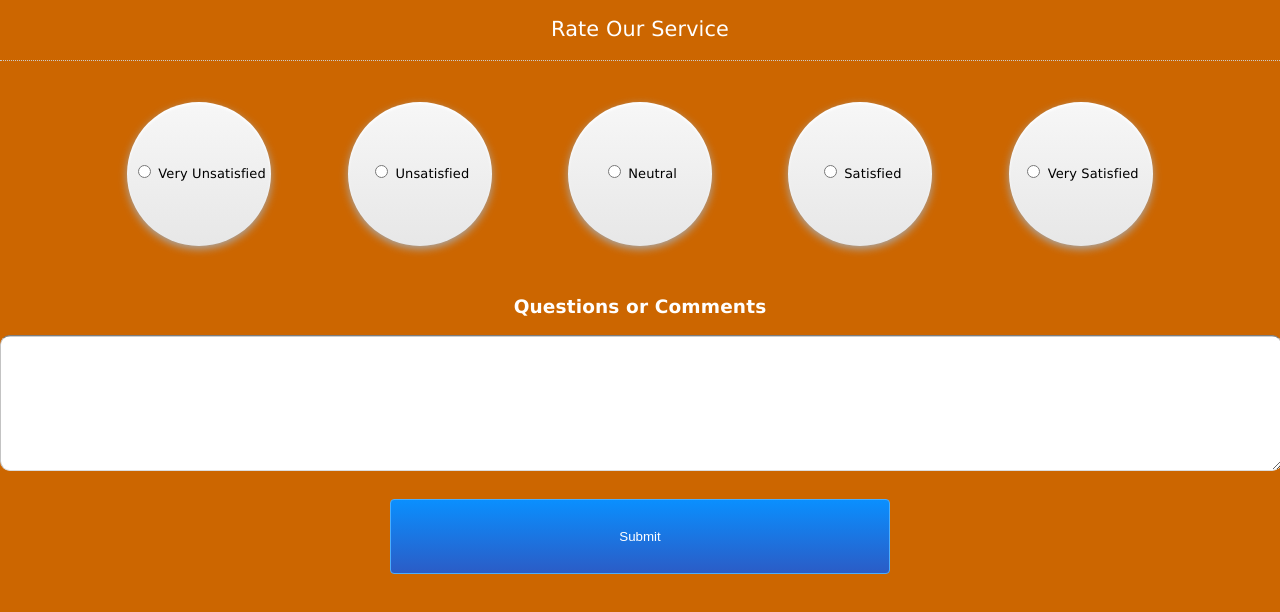
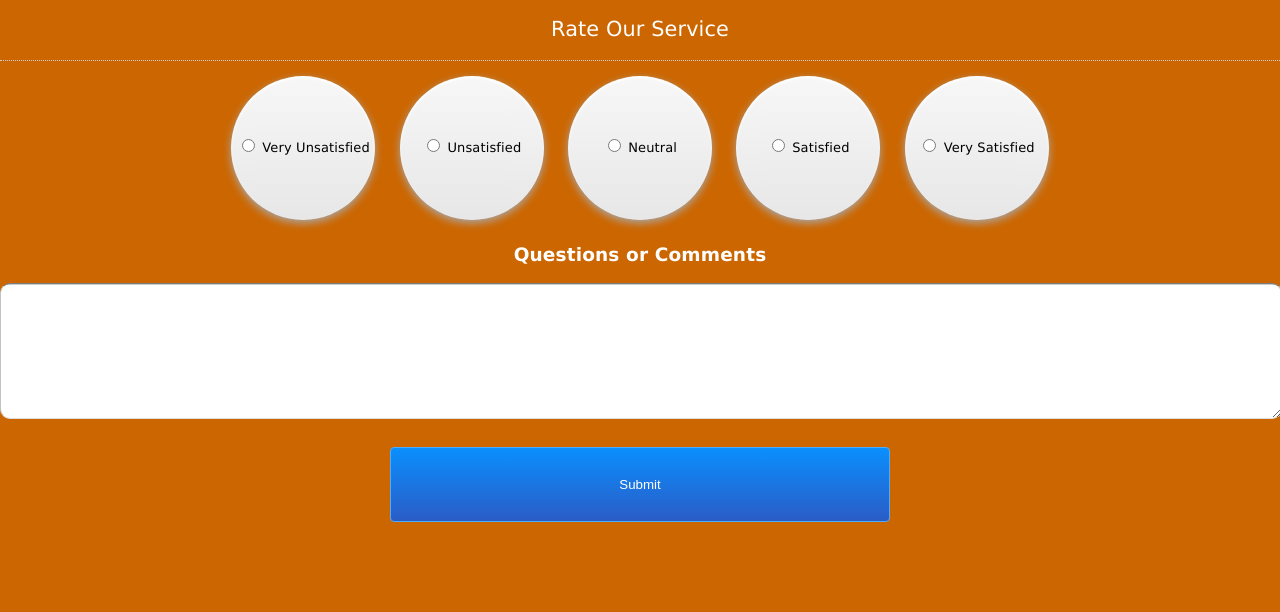
Before and after one commit to libraronin/Forms, a plain HTML site: page satisfaction/index.html in a window 1280 px wide. Drawn offline with Linux system fonts and the light colour scheme.

Commit message:
changed the button spacing

```diff
--- a/satisfaction/index.html
+++ b/satisfaction/index.html
@@ -25,7 +25,7 @@
   background-image: -ms-linear-gradient(top, #f7f7f7, #e7e7e7);
   background-image: -o-linear-gradient(top, #f7f7f7, #e7e7e7);
   color: #000;
-  margin: 36px;
+  margin: 10px;
   width: 144px;
   height: 144px;
   position: relative;
```
